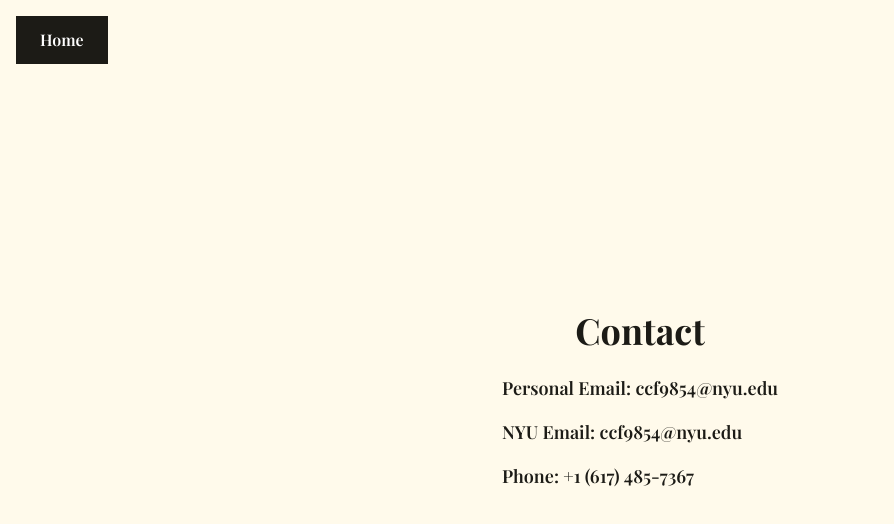
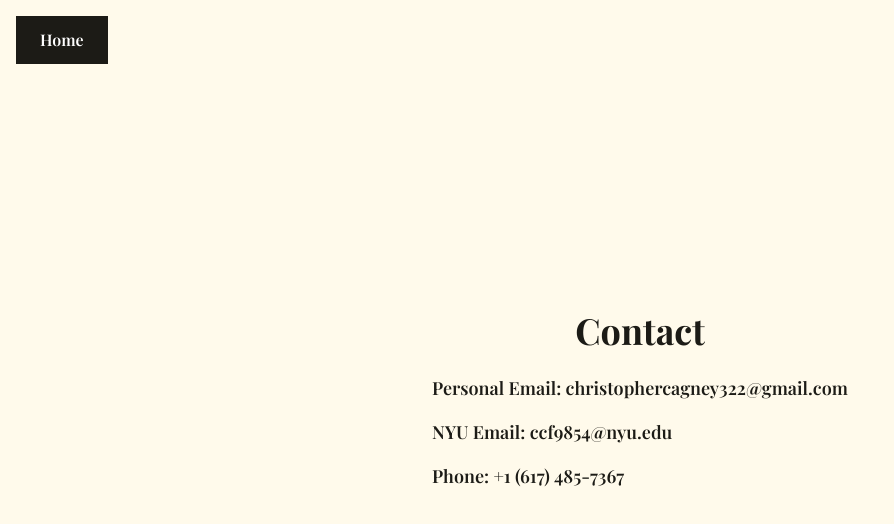
Before and after one commit to juliettemangon2/chrisfitzgerald-site, a React (Create React App) app: page /#/contact in a window 1280 px wide. Shown: the top 524 px of the page, without its empty margins (0-894 px from the left). Built offline with nearby package versions, Linux system fonts and the light colour scheme.

Commit message:
Update ContactPage.jsx

```diff
--- a/src/ContactPage.jsx
+++ b/src/ContactPage.jsx
@@ -31,7 +31,7 @@ export default function ContactPage() {
             href="mailto:christophercagney322@gmail.com"
             className="no-underline hover:underline"
           >
-            ccf9854@nyu.edu
+            christophercagney322@gmail.com
           </a>
         </p>
         <p>
```
